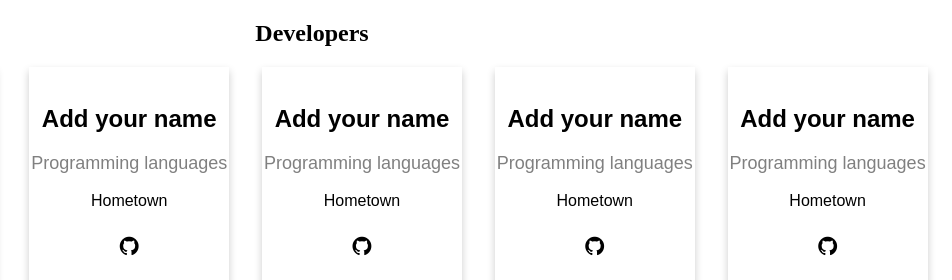
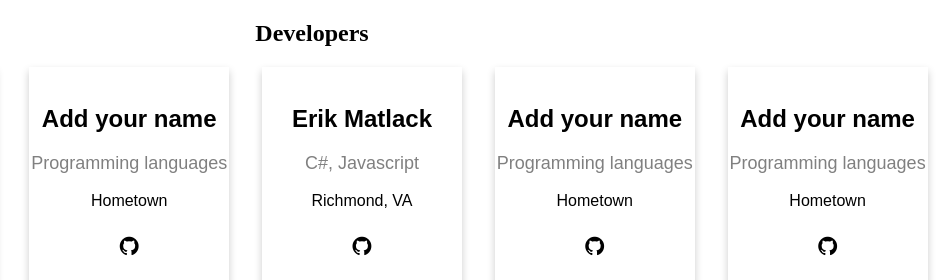
Before and after one commit to mendes-develop/Final_Project, a plain HTML site: page index.html in a window 1280 px wide. Shown: the top 280 px of the page, 328-1280 px from the left. Drawn offline with Linux system fonts and the light colour scheme.

Commit message:
Changes made to Erik's profile

```diff
--- a/index.html
+++ b/index.html
@@ -46,9 +46,9 @@
           src=""
           style="width: 100%"
         />
-        <h2>Add your name</h2>
-        <p class="title">Programming languages</p>
-        <p>Hometown</p>
+        <h2>Erik Matlack</h2>
+        <p class="title">C#, Javascript</p>
+        <p>Richmond, VA</p>
         <div style="margin: 24px 0">
           <a href="#"><i class="fa fa-github"></i></a>
         </div>
```
